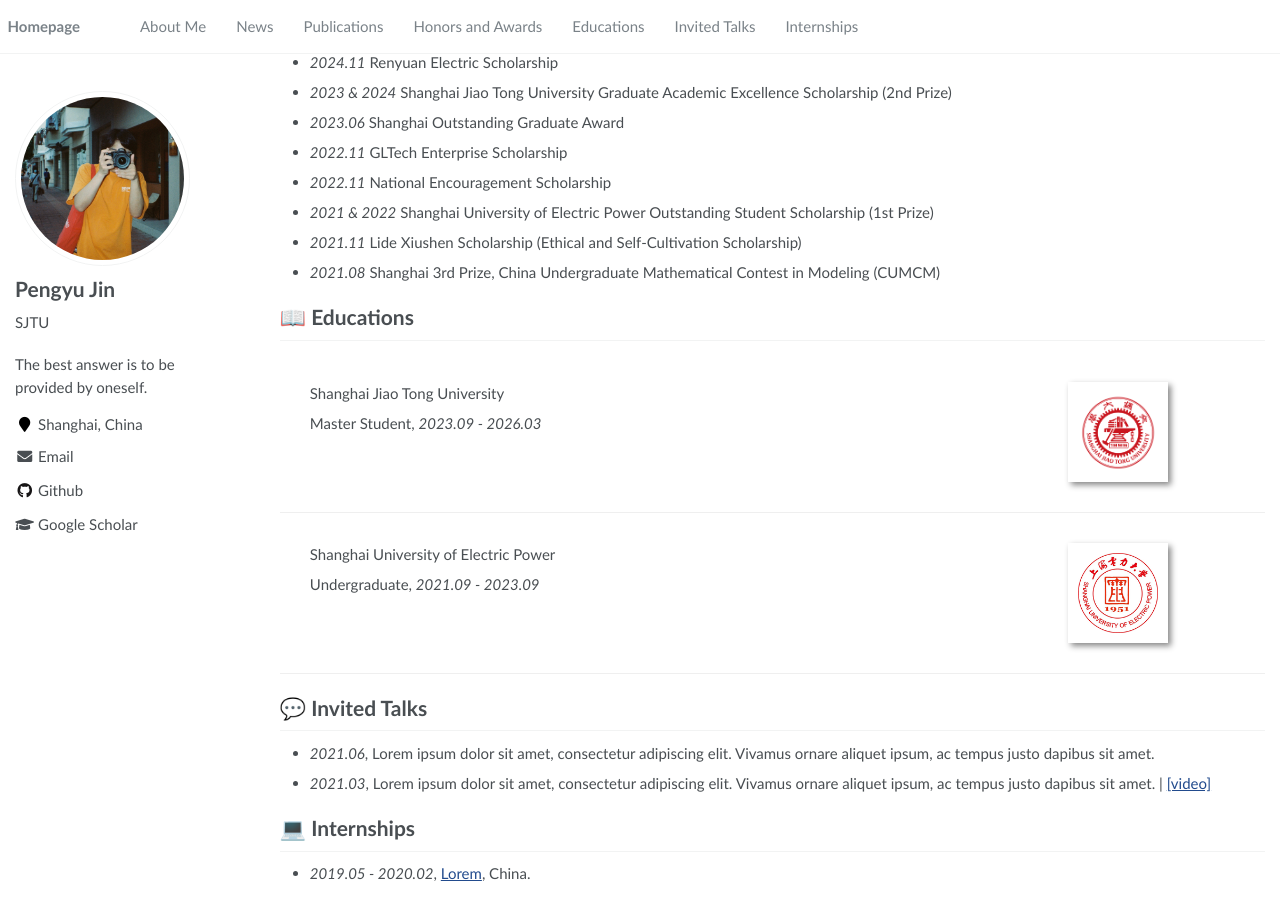
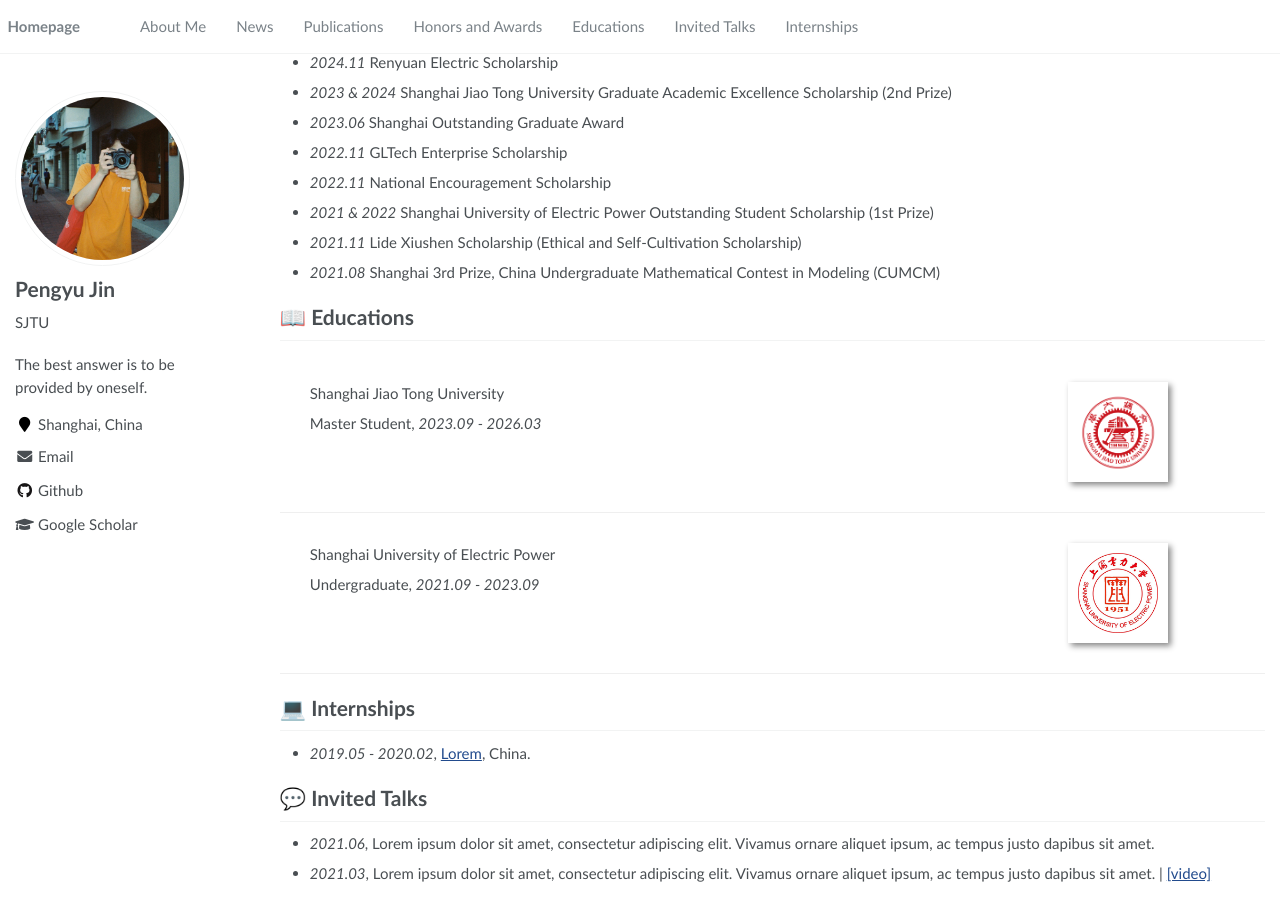
Before and after one commit to Pengyu-Jin/AcademicPages, a Jekyll site: the page built from _pages/about.md, in a window 1280 px wide and 900 px high, scrolled down 746 px. Built offline with Jekyll 4.4.1, drawn with Linux system fonts in a browser that asks for light colours.

Commit message:
20250212-a

```diff
--- a/_includes/head/custom.html
+++ b/_includes/head/custom.html
@@ -1,6 +1,6 @@
-<link rel="apple-touch-icon" sizes="180x180" href="images/2048×2048.jpg">
-<link rel="icon" type="image/png" sizes="32x32" href="images/2048×2048.jpg">
-<link rel="icon" type="image/png" sizes="16x16" href="images/2048×2048.jpg">
+<link rel="apple-touch-icon" sizes="180x180" href="images/circle.png">
+<link rel="icon" type="image/png" sizes="32x32" href="images/circle.png">
+<link rel="icon" type="image/png" sizes="16x16" href="images/circle.png">
 <link rel="manifest" href="images/site.webmanifest">
 
 <meta name="msapplication-TileColor" content="#000000">
--- a/_pages/about.md
+++ b/_pages/about.md
@@ -87,9 +87,11 @@ My research interest includes neural machine translation and computer vision. I
   </div>
 </div>
 
+
+# 💻 Internships
+- *2019.05 - 2020.02*, [Lorem](https://github.com/), China.
+
+
 # 💬 Invited Talks
 - *2021.06*, Lorem ipsum dolor sit amet, consectetur adipiscing elit. Vivamus ornare aliquet ipsum, ac tempus justo dapibus sit amet.
 - *2021.03*, Lorem ipsum dolor sit amet, consectetur adipiscing elit. Vivamus ornare aliquet ipsum, ac tempus justo dapibus sit amet.  \| [\[video\]](https://github.com/)
-
-# 💻 Internships
-- *2019.05 - 2020.02*, [Lorem](https://github.com/), China.
```
Also changed, not shown: 1 other file.
